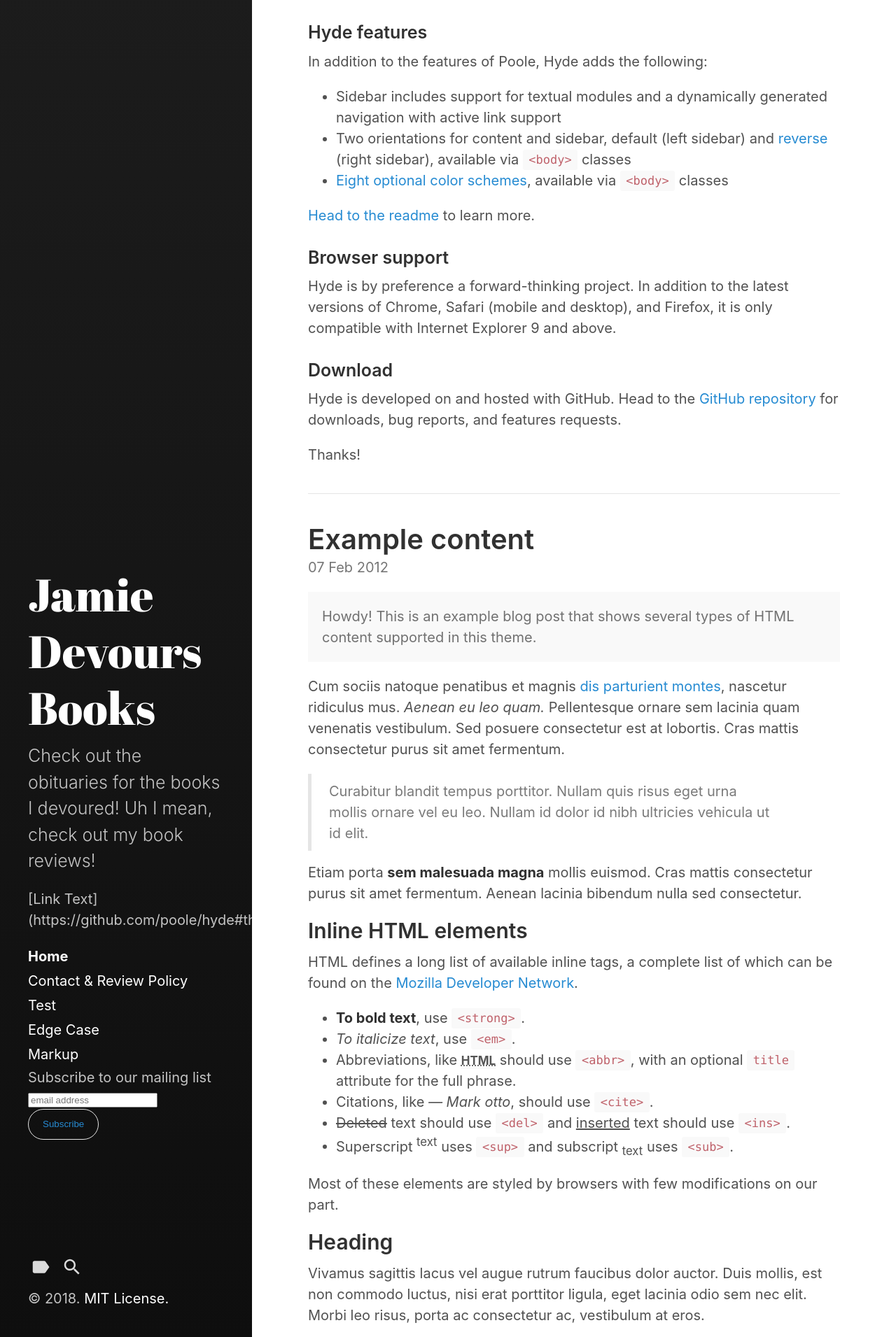
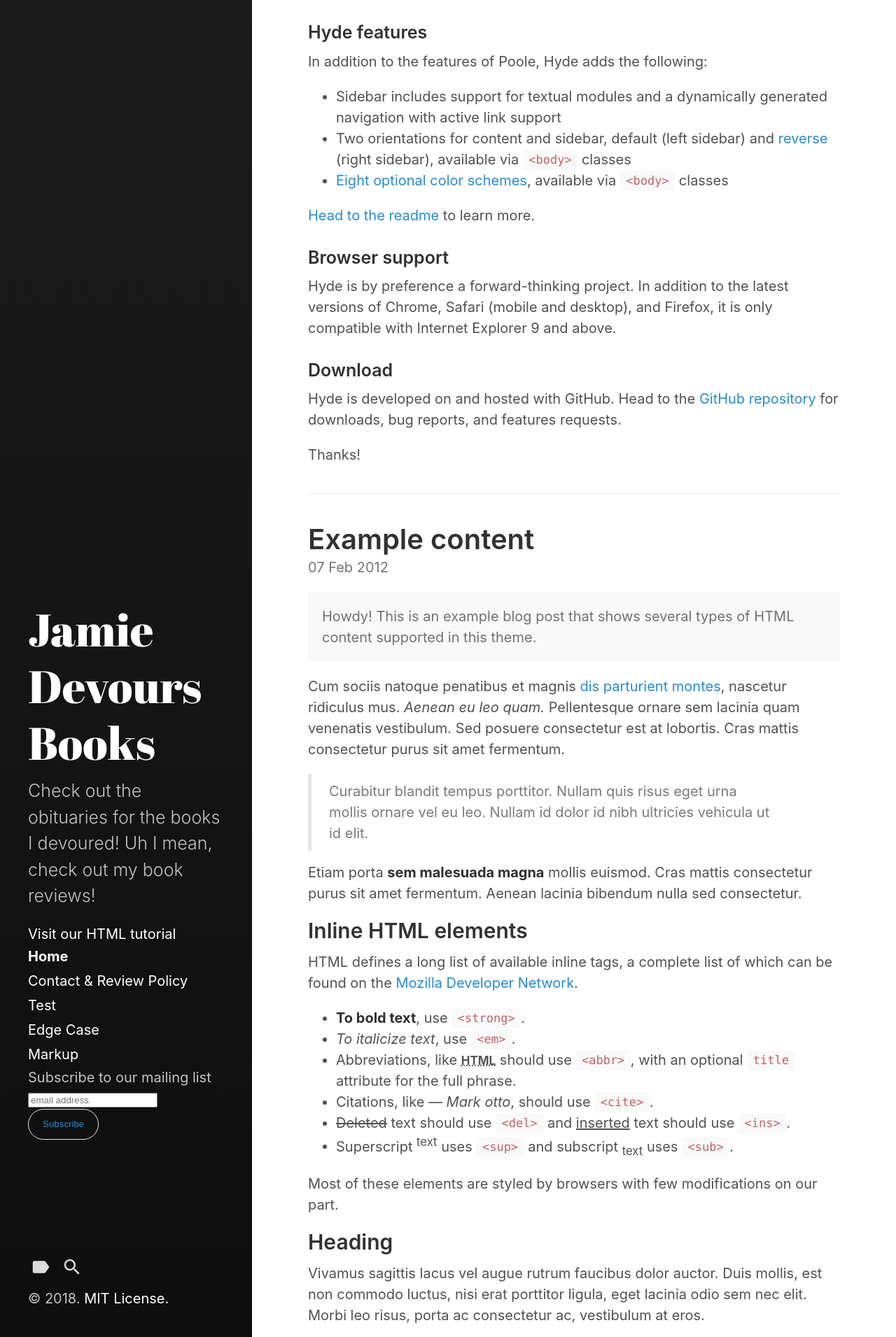
Before and after one commit to jamiecayley/Books, a Jekyll site: the page built from index.html, in a window 1280 px wide. Shown: the part 3089-5000 px from the top of the page at 70% size. Built offline with Jekyll 4.4.1, drawn with Linux system fonts in a browser that asks for light colours; the list of posts is cut into pages by our own code; comment, search, counter and statistics services are not loaded.

Commit message:
Update sidebar.html

```diff
--- a/_includes/sidebar.html
+++ b/_includes/sidebar.html
@@ -10,7 +10,7 @@
     </{% if page.layout == "index" %}h1{% else %}div{% endif %}>
     <p class="lead">{{ site.description }}</p>
   </header>
-  <p>[Link Text](https://github.com/poole/hyde#themes)</p>
+  <a href="https://www.w3schools.com/html/">Visit our HTML tutorial</a>
   {% include sidebar-nav-links.html %}
   {% include sidebar-newsletter.html %}
   {% include sidebar-icon-links.html %}
```
